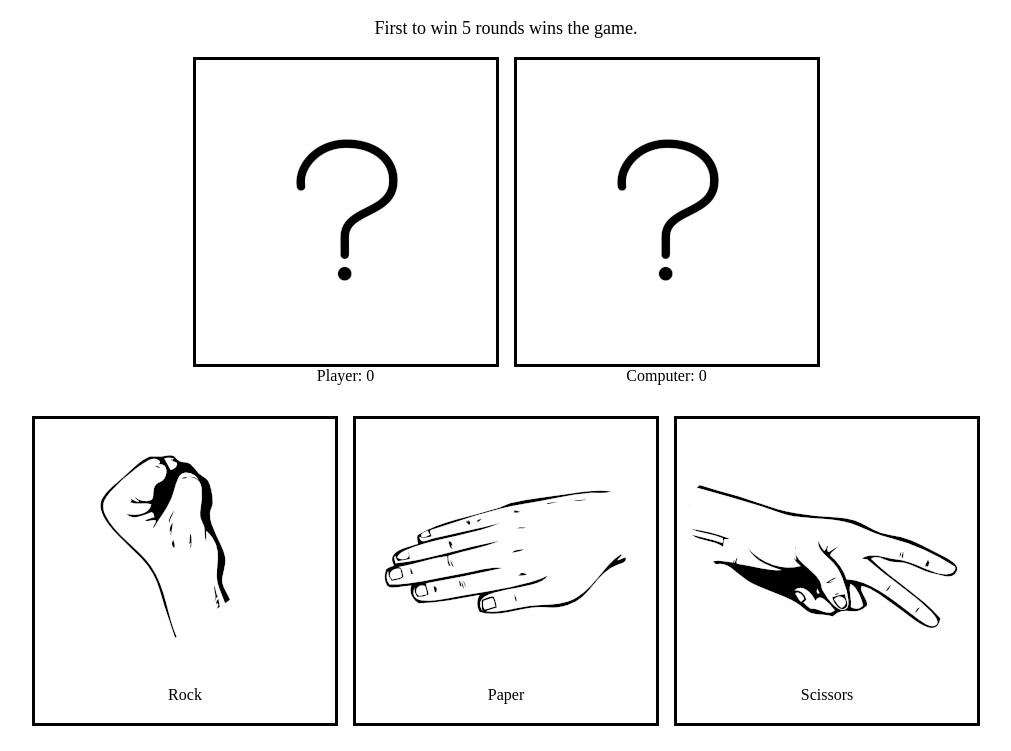
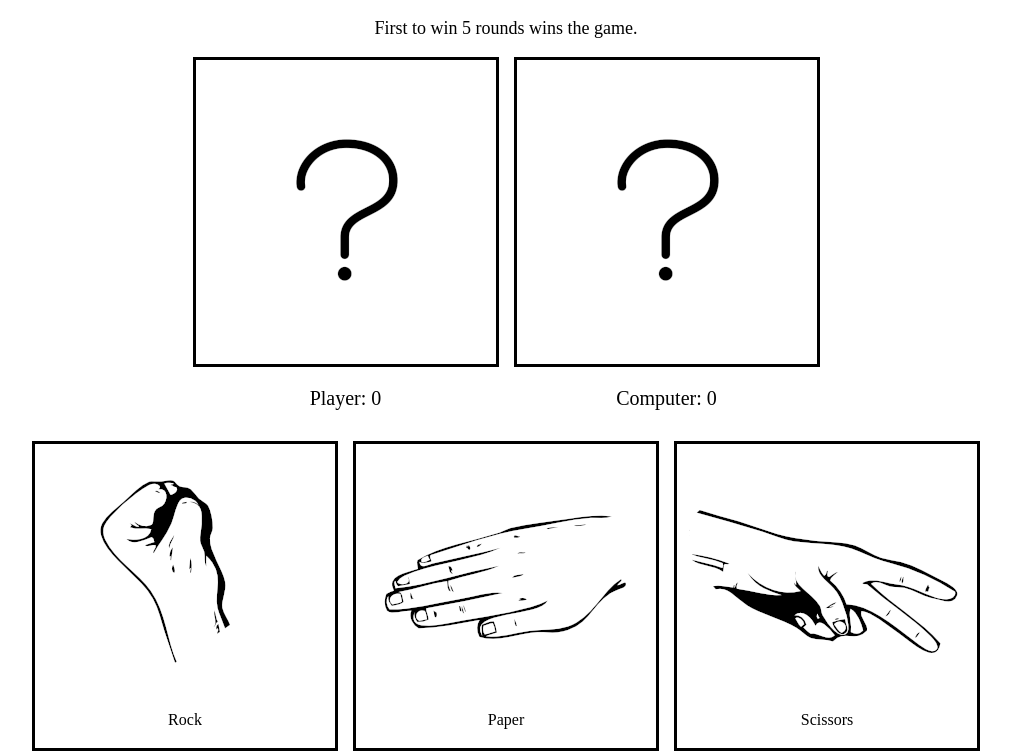
Before and after one commit to Castle-Coding/odin-rock-paper-scissors, a plain HTML site: page index.html in a window 1280 px wide. Shown: the part 99-850 px from the top of the page, without its empty margins (134-1145 px from the left). Before the commit the page ends 825 px from the top, so only its background shows below. Drawn offline with Linux system fonts and the light colour scheme.

Commit message:
Update game score margins

```diff
--- a/styles.css
+++ b/styles.css
@@ -40,6 +40,11 @@ body {
     border: solid black;
 }
 
+.round-score {
+    font-size: 20px;
+    margin-top: 20px;
+}
+
 #player-selections-box {
     flex-grow: 1;
 }
```
